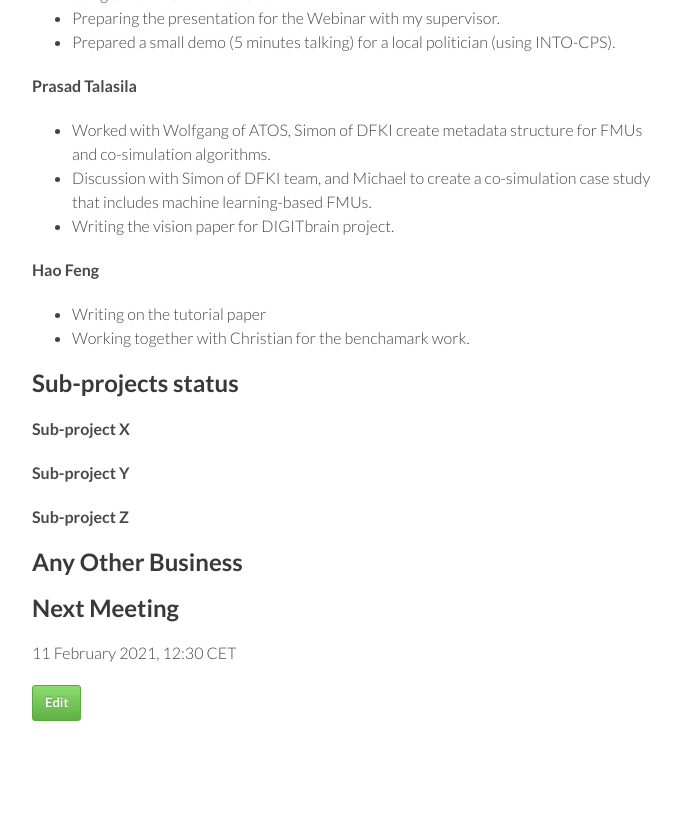
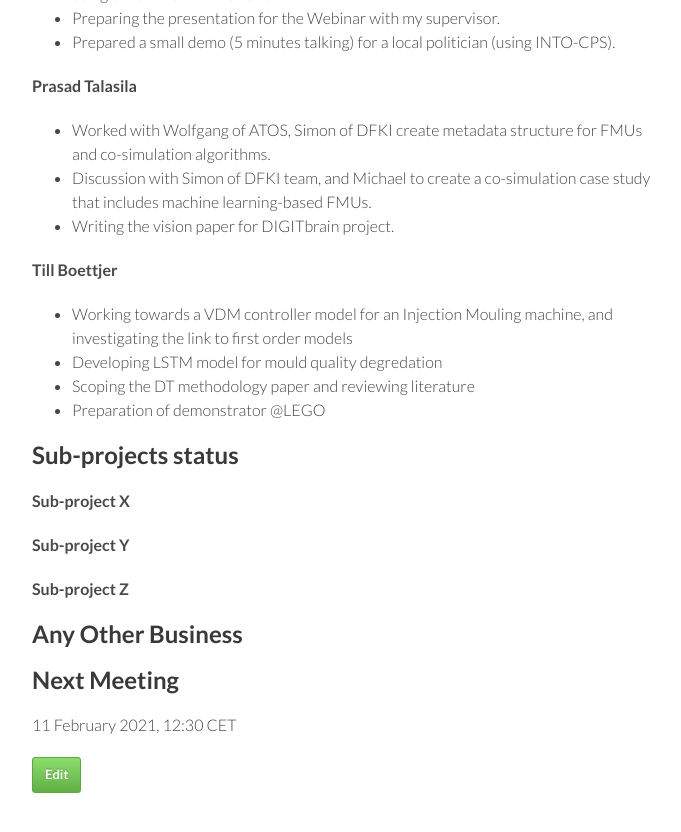
Before and after one commit to digitaltwincentre/digitaltwincentre.github.io, a Jekyll site: the page built from _biweeklies/Biweekly-32.md, in a window 1280 px wide and 900 px high, scrolled down 1795 px. Shown: the top 832 px of the window, without its empty margins (418-1099 px from the left). Built offline with Jekyll 4.4.1, drawn with Linux system fonts in a browser that asks for light colours; nearby versions of some CDN libraries.

Commit message:
Update Biweekly-32.md

```diff
--- a/_biweeklies/Biweekly-32.md
+++ b/_biweeklies/Biweekly-32.md
@@ -74,11 +74,11 @@ date: 28 January 2021, 1230 CET
 * Discussion with Simon of DFKI team, and Michael to create a co-simulation case study that includes machine learning-based FMUs.
 * Writing the vision paper for DIGITbrain project.
 
-#### Hao Feng
-* Writing on the tutorial paper
-* Working together with Christian for the benchamark work.
-
-
+#### Till Boettjer
+* Working towards a VDM controller model for an Injection Mouling machine, and investigating the link to first order models
+* Developing LSTM model for mould quality degredation
+* Scoping the DT methodology paper and reviewing literature
+* Preparation of demonstrator @LEGO
 
 ## Sub-projects status
 
```
